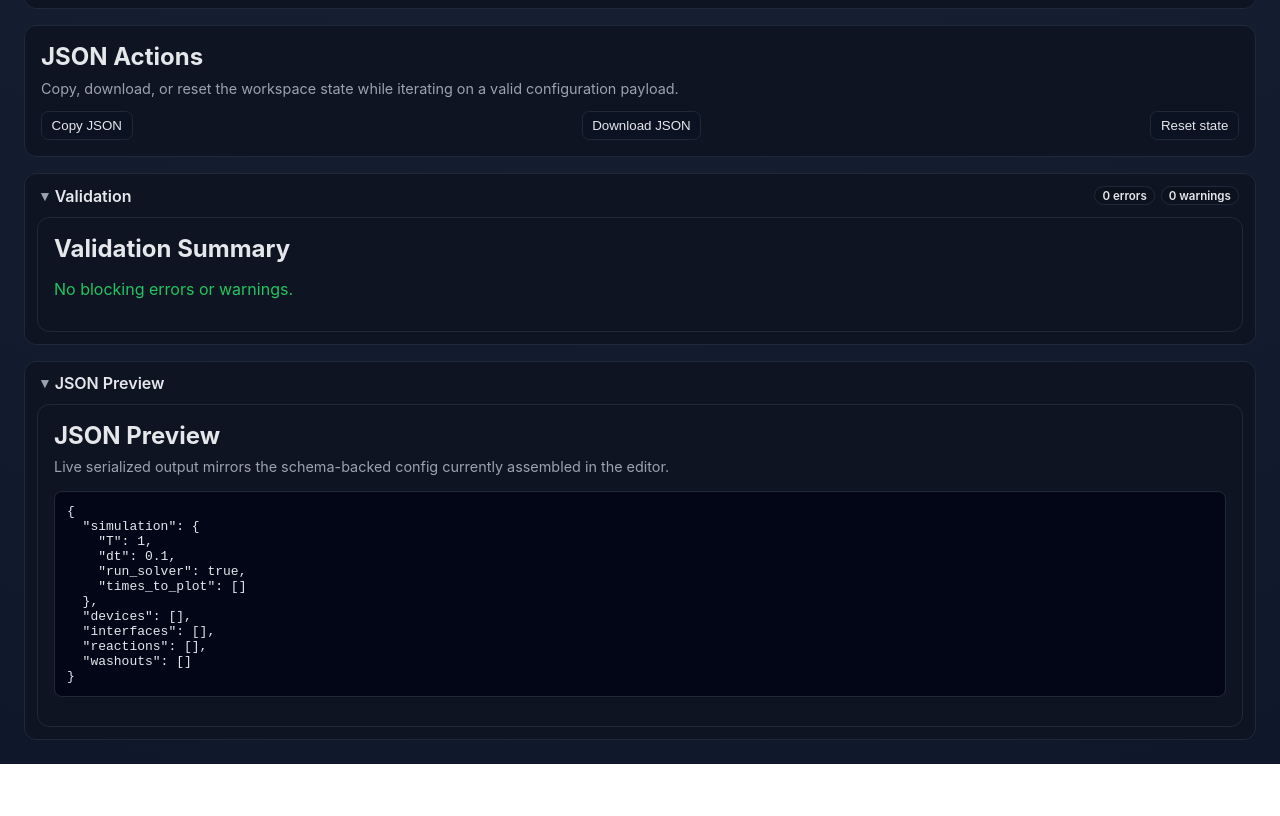
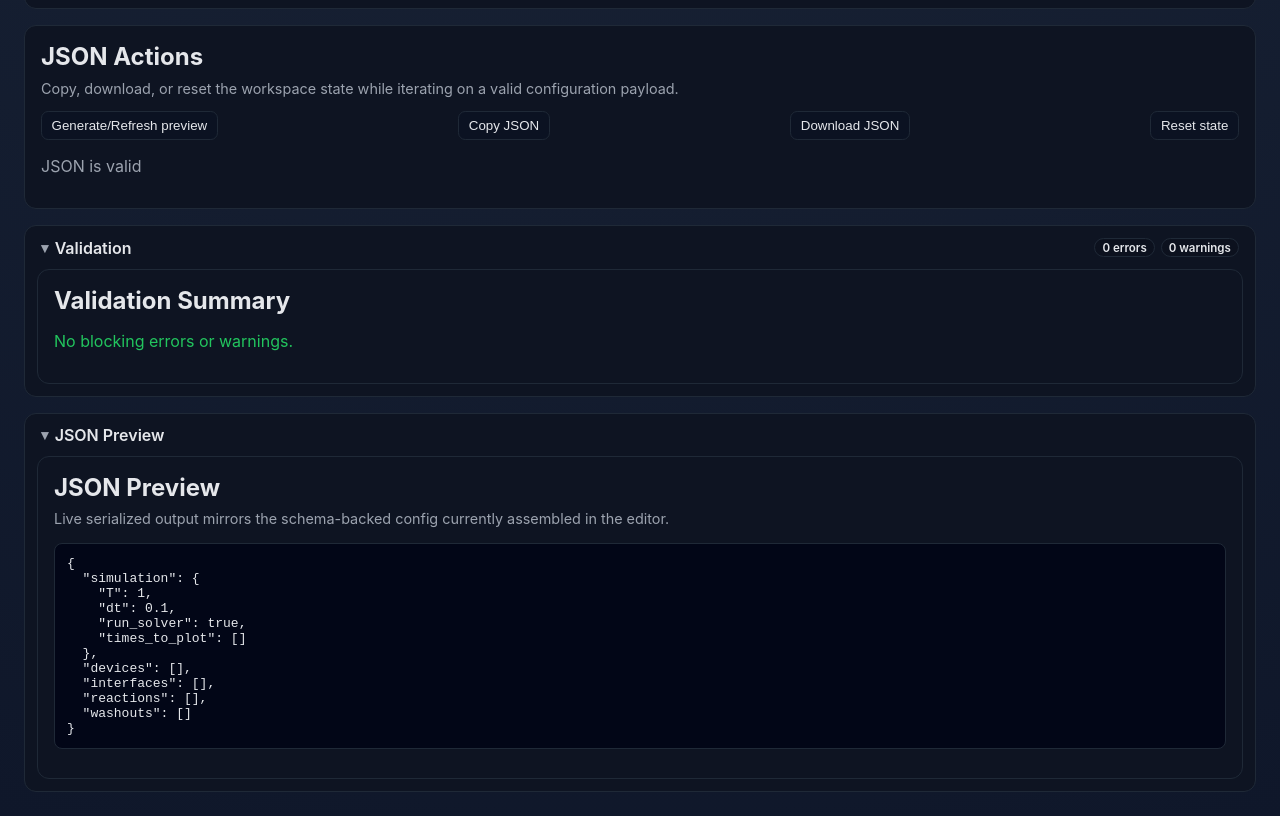
Before and after one commit to Luis696969/GUI, a React (Vite) app in the folder frontend/: page / in a window 1280 px wide. Shown: the part 1059-1875 px from the top of the page. Before the commit the page ends 1823 px from the top, so only its background shows below. Built offline with nearby package versions, Linux system fonts and the light colour scheme.

Commit message:
Add explicit JSON action statuses and preview refresh control

```diff
--- a/frontend/src/App.tsx
+++ b/frontend/src/App.tsx
@@ -1,4 +1,4 @@
-import { useMemo } from 'react';
+import { useMemo, useState } from 'react';
 import { DevicesPanel } from './components/devices/DevicesPanel';
 import { InterfacesPanel } from './components/interfaces/InterfacesPanel';
 import { JsonActions } from './components/json/JsonActions';
@@ -14,6 +14,7 @@ import { selectDeviceSummaries, selectRootReactionProjection, useConfigReducer }
 
 function App() {
   const { state, dispatch } = useConfigReducer();
+  const [previewRefreshVersion, setPreviewRefreshVersion] = useState(0);
 
   const { serializedConfig, validationResult } = useMemo(() => {
     const rootConfig = buildConfig(state);
@@ -46,6 +47,7 @@ function App() {
 
   const validationTone = blockingErrors > 0 ? 'validation-badge validation-badge--error' : 'validation-badge validation-badge--ok';
   const validationLabel = blockingErrors > 0 ? `${blockingErrors} error${blockingErrors === 1 ? '' : 's'}` : 'Valid JSON';
+  const validationStatus = blockingErrors > 0 ? 'errors' : warningCount > 0 ? 'warnings' : 'valid';
 
   return (
     <main className="editor-shell">
@@ -125,7 +127,13 @@ function App() {
           <InterfacesPanel interfaces={state.interfaces} dispatch={dispatch} />
         </CollapsibleSection>
       </div>
-      <JsonActions state={state} dispatch={dispatch} serializedConfig={serializedConfig} />
+      <JsonActions
+        state={state}
+        dispatch={dispatch}
+        serializedConfig={serializedConfig}
+        validationStatus={validationStatus}
+        onGeneratePreview={() => setPreviewRefreshVersion((version) => version + 1)}
+      />
       <div id="validation" className="editor-anchor">
         <CollapsibleSection
           title={
@@ -144,7 +152,7 @@ function App() {
       </div>
       <div id="json-preview" className="editor-anchor">
         <CollapsibleSection title="JSON Preview" defaultOpen>
-          <JsonPreview serializedConfig={serializedConfig} />
+          <JsonPreview key={previewRefreshVersion} serializedConfig={serializedConfig} />
         </CollapsibleSection>
       </div>
     </main>
--- a/frontend/src/components/json/JsonActions.tsx
+++ b/frontend/src/components/json/JsonActions.tsx
@@ -6,6 +6,8 @@ type JsonActionsProps = {
   state: AppState;
   dispatch: Dispatch<ConfigAction>;
   serializedConfig: string;
+  validationStatus: 'valid' | 'warnings' | 'errors';
+  onGeneratePreview: () => void;
 };
 
 const EMPTY_STATE: AppState = {
@@ -36,17 +38,35 @@ function fallbackCopyText(text: string): boolean {
   return didCopy;
 }
 
-export function JsonActions({ state, dispatch, serializedConfig }: JsonActionsProps) {
+export function JsonActions({
+  state,
+  dispatch,
+  serializedConfig,
+  validationStatus,
+  onGeneratePreview
+}: JsonActionsProps) {
   const [status, setStatus] = useState<string>('');
+
+  const validationStatusText =
+    validationStatus === 'errors'
+      ? 'JSON has errors'
+      : validationStatus === 'warnings'
+        ? 'JSON has warnings'
+        : 'JSON is valid';
+
+  const refreshPreview = () => {
+    onGeneratePreview();
+    setStatus('Preview refreshed');
+  };
 
   const copyJson = async () => {
     try {
       await navigator.clipboard.writeText(serializedConfig);
-      setStatus('JSON copied to clipboard');
+      setStatus('Copied to clipboard');
       return;
     } catch {
       const didCopy = fallbackCopyText(serializedConfig);
-      setStatus(didCopy ? 'JSON copied to clipboard' : 'Clipboard unavailable in this environment');
+      setStatus(didCopy ? 'Copied to clipboard' : 'Clipboard unavailable in this environment');
     }
   };
 
@@ -60,7 +80,7 @@ export function JsonActions({ state, dispatch, serializedConfig }: JsonActionsPr
     link.click();
     document.body.removeChild(link);
     URL.revokeObjectURL(objectUrl);
-    setStatus('JSON downloaded as biosim-config.json');
+    setStatus('Downloaded successfully');
   };
 
   const resetState = () => {
@@ -77,10 +97,12 @@ export function JsonActions({ state, dispatch, serializedConfig }: JsonActionsPr
       <h2>JSON Actions</h2>
       <p className="section-lead">Copy, download, or reset the workspace state while iterating on a valid configuration payload.</p>
       <div className="button-row">
+        <button onClick={refreshPreview}>Generate/Refresh preview</button>
         <button onClick={copyJson}>Copy JSON</button>
         <button onClick={downloadJson}>Download JSON</button>
         <button onClick={resetState}>Reset state</button>
       </div>
+      <p className="muted">{validationStatusText}</p>
       {status ? <p className="muted">{status}</p> : null}
     </section>
   );
```
